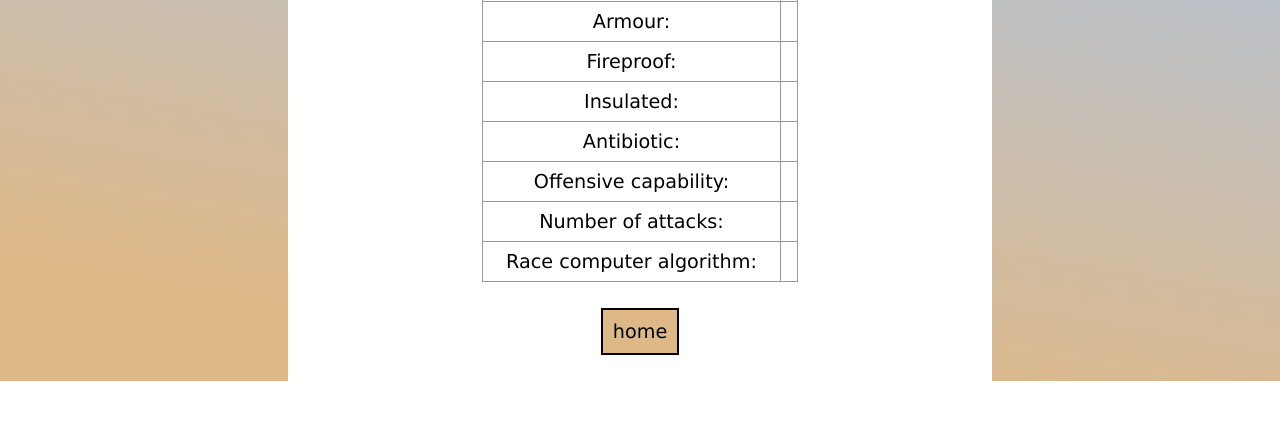
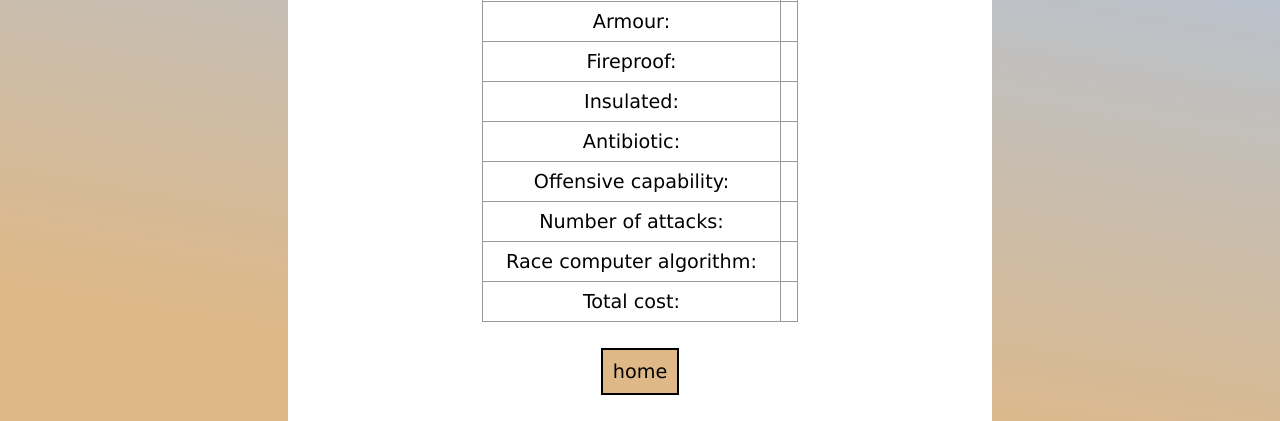
Before and after one commit to E-gonito/CS1999-buggy-race-editor, a Flask app: page /buggy in a window 1280 px wide. Shown: the part 657-1078 px from the top of the page. Before the commit the page ends 1038 px from the top, so only its background shows below. Run offline with Flask 2, Linux system fonts and the light colour scheme; data that the repository does not hold is empty.

Commit message:
50% for cost total

```diff
--- a/app.py
+++ b/app.py
@@ -52,9 +52,7 @@ def create_buggy():
                    'snow', 'springgreen', 'steelblue', 'tan', 'thistle', 'tomato', 'turquoise', 'violet', 'wheat',
                    'whitesmoke', 'yellowgreen', 'rebeccapurple')
     msg=""
-    total_cost = 0
-    c_power_list = ("fusion","thermo","solar","wind")
-    power_dict = {"":"",}
+    c_power_list = ("fusion", "thermo", "solar", "wind")
 
     con = sql.connect(DATABASE_FILE)
     con.row_factory = sql.Row
@@ -140,13 +138,56 @@ def create_buggy():
         return render_template("buggy-form.html", msg=msg, buggy = record)
     #algo
     algo = request.form['algo']
+    #cost calculator
+    total_cost = int(0)
+
+    cost_dict = {"petrol": "4", "fusion": "400*", "steam": "3", "bio": "5", "electric": "20", "rocket": "16",
+                 "hamster": "3", "thermo": "300*", "solar": "40*", "wind": "20*", "knobbly": "15", "slick": "10",
+                 "steelband": "20", "reactive": "40", "maglev":"50", "none": "0", "wood": "40", "aluminium": "200",
+                 "thinsteel": "100", "thicksteel": "200", "titanium": "290", "spike": "5", "flame": "20",
+                 "charge": "28", "biohazard": "30", "banging":"42","fireproof":"70","insulated":"100","antibiotic":"90"}
+
+    weight_dict = {"knobbly":"20" , "slick": "14", "steelband": "28", "reactive": "20", "maglev":"30", "wood": "100",
+                   "aluminium": "50", "thinsteel": "200", "thicksteel": "400", "titanium": "300" , "spike": "10",
+                   "flame": "12", "charge": "25", "biohazard": "10", "banging":"42", "petrol": "2", "fusion": "100",
+                   "steam": "4", "bio": "2", "electric": "20", "rocket": "2", "hamster": "1", "thermo": "100",
+                   "solar": "30", "wind": "30"}
+
+    tyres_weight = int(weight_dict[tyres])*int(qty_tyres)
+    power_weight = int(weight_dict[power_type])*int(power_units)
+    aux_power_weight = int(weight_dict[aux_power_type]) * int(aux_power_units)
+    attack_weight = int(weight_dict[attack]) * int(qty_attacks)
+
+    armour_weight = int(weight_dict[armour]) * int(qty_wheels)
+
+
+
+    if banging == "true":
+        total_cost += int(cost_dict["banging"])
+    if fireproof == "true":
+        total_cost += int(cost_dict["fireproof"])
+    if insulated == "true":
+        total_cost += int(cost_dict["insulated"])
+    if antibiotic == "true":
+        total_cost += int(cost_dict["antibiotic"])
+    if power_type in cost_dict:
+        total_cost += int(cost_dict[power_type])
+    if aux_power_type in cost_dict:
+        total_cost += int(cost_dict[aux_power_type])
+    if tyres in cost_dict:
+        total_cost += int(cost_dict[tyres])
+    if attack in cost_dict:
+        total_cost += int(cost_dict[attack])
+    if armour in cost_dict:
+        total_cost += int(cost_dict[armour])
+
 
     try:
       with sql.connect(DATABASE_FILE) as con:
         cur = con.cursor()
         cur.execute(
-           "UPDATE buggies set qty_wheels=?, flag_color=?, flag_color_secondary=?, flag_pattern=?, power_type=?, power_units=?, aux_power_type=?, aux_power_units=?, hamster_booster=?, tyres=?, qty_tyres=?, armour=?, fireproof=?, insulated=?, antibiotic=?, banging=?, attack=?, qty_attacks=?, algo=? WHERE id=?",
-           (qty_wheels, flag_color, flag_color_secondary,flag_pattern, power_type, power_units, aux_power_type, aux_power_units, hamster_booster, tyres, qty_tyres, armour, fireproof, insulated, antibiotic, banging, attack, qty_attacks, algo, DEFAULT_BUGGY_ID)
+           "UPDATE buggies set qty_wheels=?, flag_color=?, flag_color_secondary=?, flag_pattern=?, power_type=?, power_units=?, aux_power_type=?, aux_power_units=?, hamster_booster=?, tyres=?, qty_tyres=?, armour=?, fireproof=?, insulated=?, antibiotic=?, banging=?, attack=?, qty_attacks=?, algo=?, total_cost=? WHERE id=?",
+           (qty_wheels, flag_color, flag_color_secondary,flag_pattern, power_type, power_units, aux_power_type, aux_power_units, hamster_booster, tyres, qty_tyres, armour, fireproof, insulated, antibiotic, banging, attack, qty_attacks, algo, total_cost, DEFAULT_BUGGY_ID)
          )
         con.commit()
         msg = "Record successfully saved"
--- a/init_db.py
+++ b/init_db.py
@@ -45,7 +45,7 @@ con.execute("""
     attack                VARCHAR(20) DEFAULT 'none',
     qty_attacks           INTEGER DEFAULT 0,
     algo                  VARCHAR(20) DEFAULT 'steady',
-    total_cost            INTERGER
+    total_cost            INTERGER DEFAULT 64
 
 
   )
--- a/templates/buggy.html
+++ b/templates/buggy.html
@@ -66,6 +66,9 @@
 	<tr>
      <td>Race computer algorithm:</td> <td> {{ buggy['algo'] }} </td>
     </tr>
+	<tr>
+     <td>Total cost:</td> <td> {{ buggy['total_cost'] }} </td>
+    </tr>
 
   </table>
 
```
